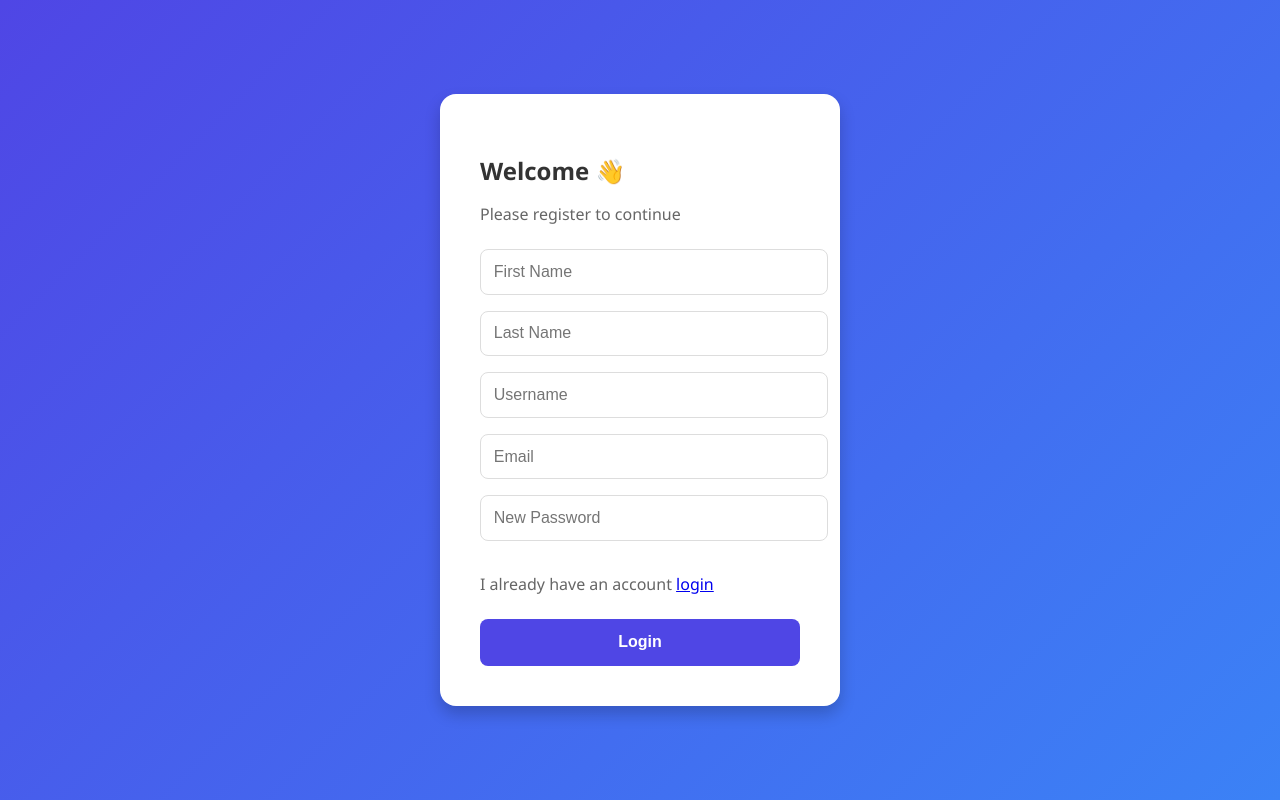
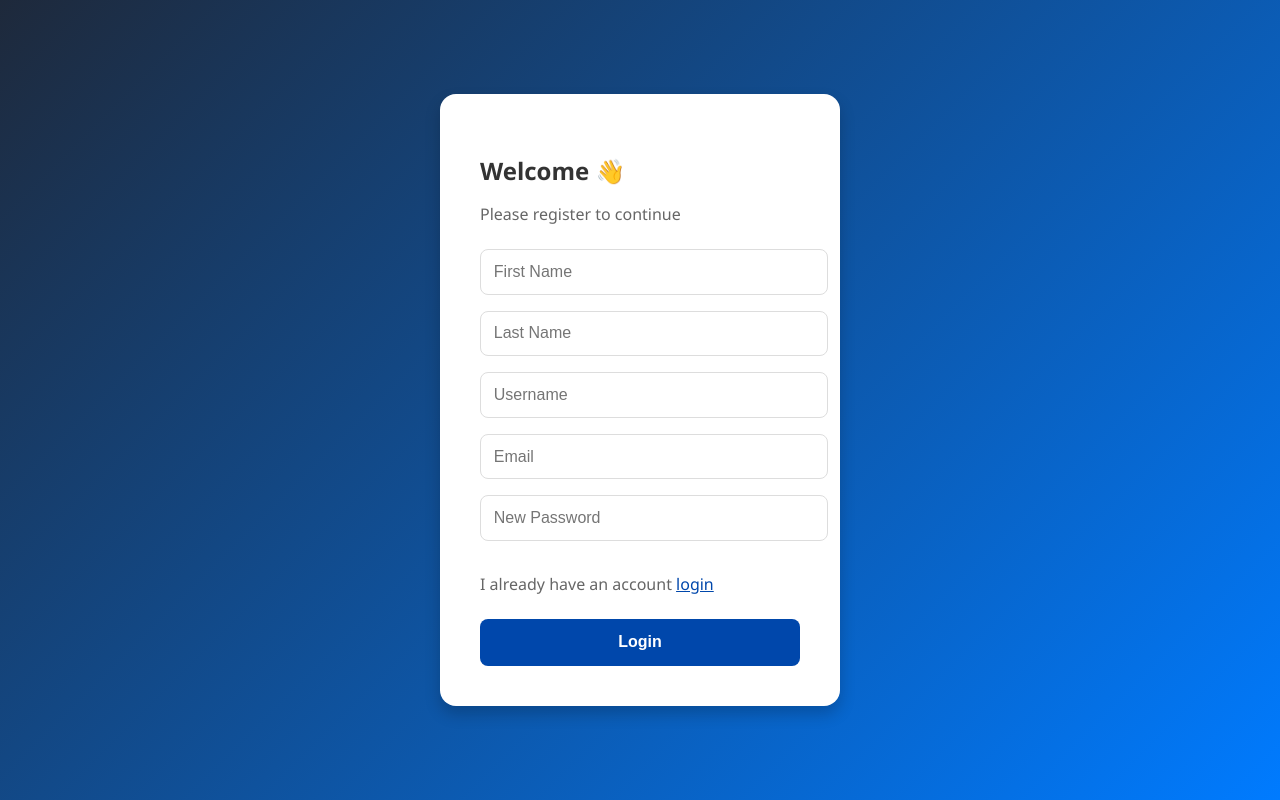
Before and after one commit to abhishek98185/ntarip, a Django app: page /account/register in a window 1280 px wide. Run offline with Django 5.2, Linux system fonts and the light colour scheme.

Commit message:
login and register pages css updated to match website theme

```diff
--- a/ntarip/accounts/static/css/register.css
+++ b/ntarip/accounts/static/css/register.css
@@ -2,7 +2,8 @@ body {
   margin: 0;
   padding: 0;
   font-family: 'Segoe UI', sans-serif;
-  background: linear-gradient(135deg, #4f46e5, #3b82f6);
+  /* background: linear-gradient(135deg, #4f46e5, #3b82f6); */
+  background: linear-gradient(135deg, #1e293b, #007BFF);
   height: 100vh;
   display: flex;
   justify-content: center;
@@ -43,7 +44,7 @@ body {
 .login-form button {
   width: 100%;
   padding: 0.9rem;
-  background: #4f46e5;
+  background: #0047ab;
   border: none;
   color: white;
   font-weight: bold;
@@ -54,5 +55,8 @@ body {
 }
 
 .login-form button:hover {
-  background: #4338ca;
+  background: #0047ab;
 }
+a {
+  color: #0047ab;
+}
```
Also changed, not shown: ntarip/accounts/static/css/login.css (+7 -3 lines).
